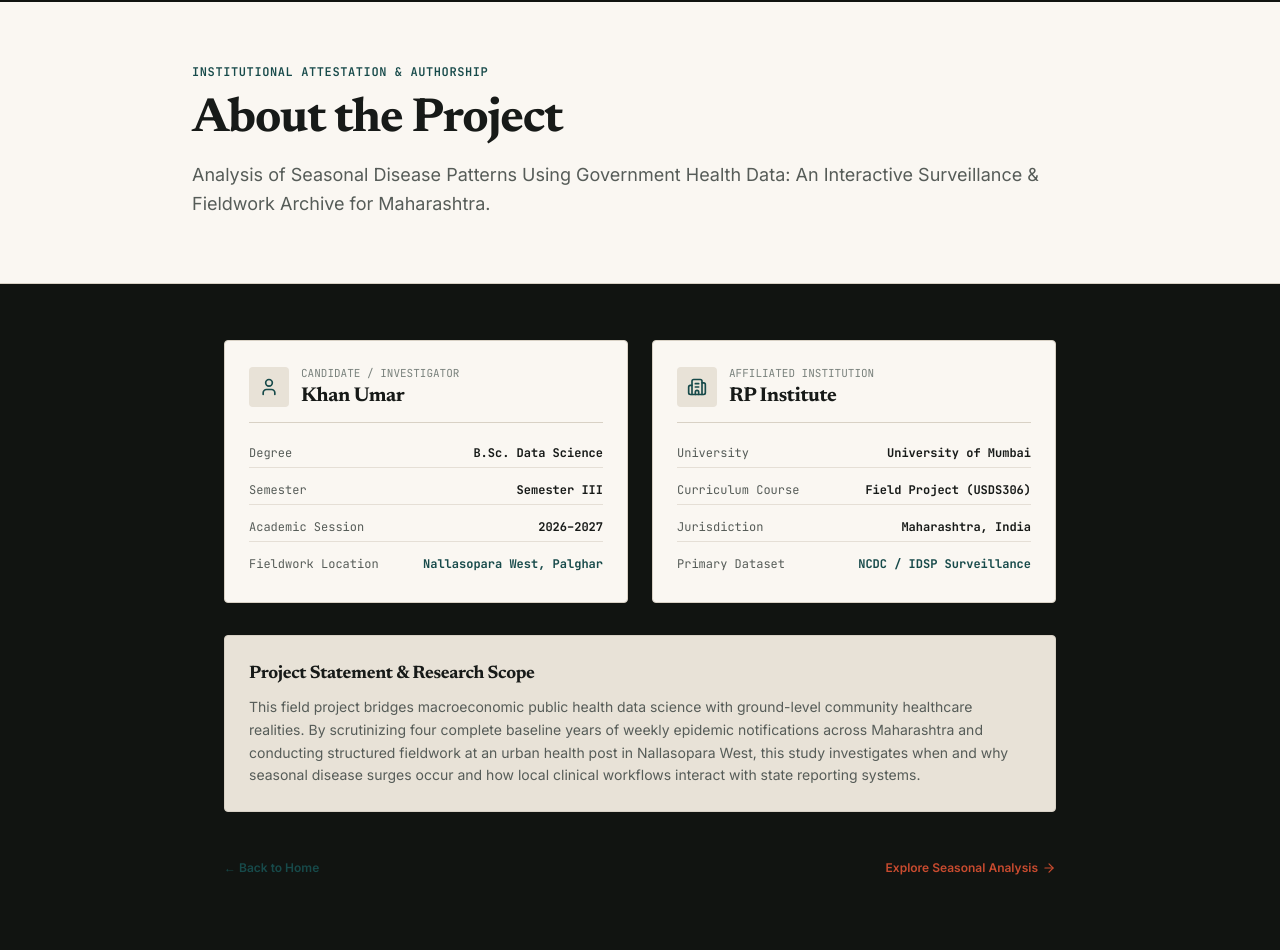
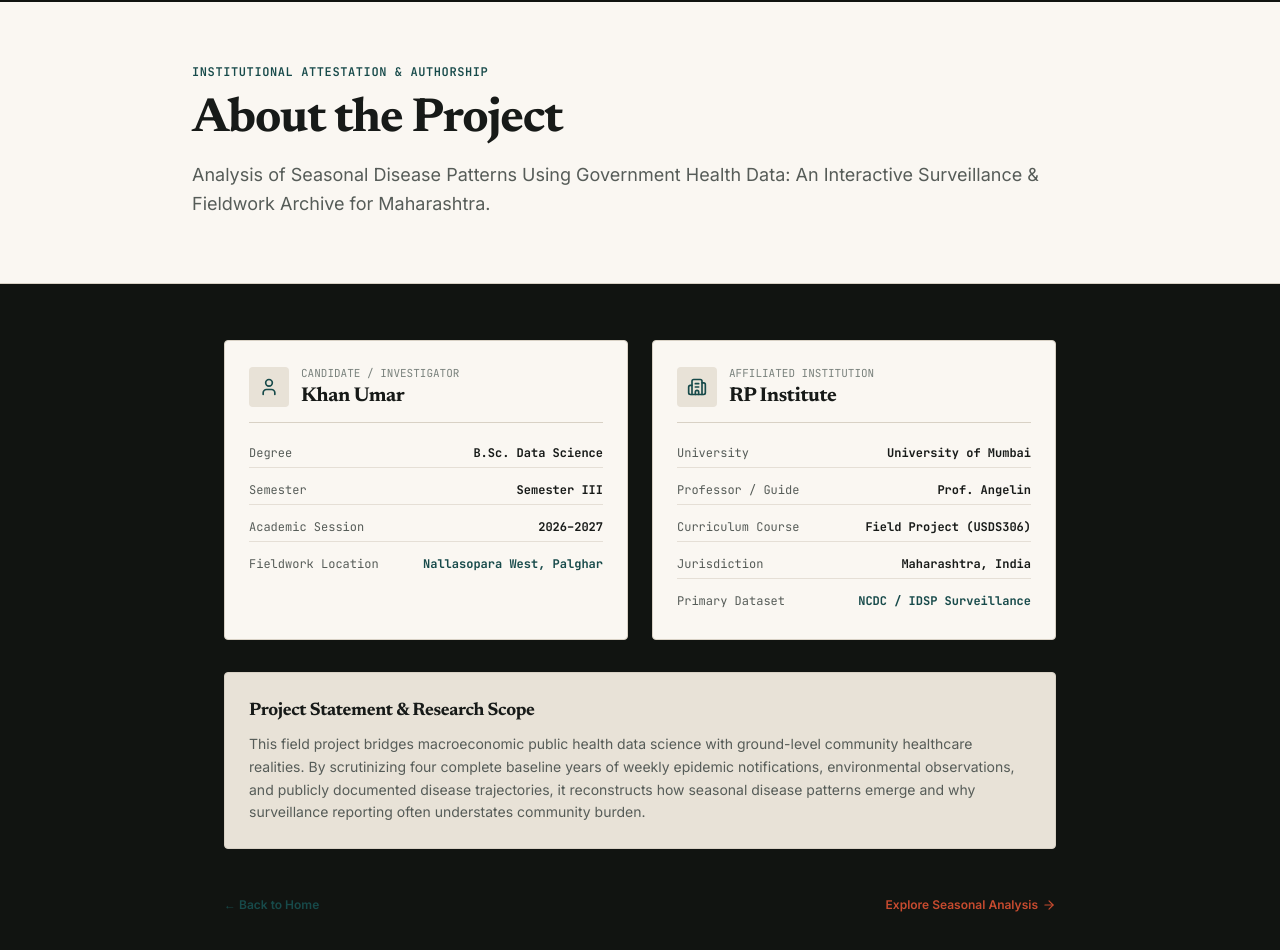
Before and after one commit to RizzyCoder19/Field-Project, a Next.js app in the folder website/: page /about in a window 1280 px wide. Shown: the top 950 px of the page. Built offline with nearby package versions, Linux system fonts and the light colour scheme.

Commit message:
Add the academic guide/professor name to the website About page metadata and institutional details.

```diff
--- a/website/src/app/about/page.tsx
+++ b/website/src/app/about/page.tsx
@@ -75,6 +75,10 @@ export default function AboutPage() {
                 <span className="font-bold text-[#171A18]">University of Mumbai</span>
               </div>
               <div className="flex justify-between py-1.5">
+                <span>Professor / Guide</span>
+                <span className="font-bold text-[#171A18]">Prof. Angelin</span>
+              </div>
+              <div className="flex justify-between py-1.5">
                 <span>Curriculum Course</span>
                 <span className="font-bold text-[#171A18]">Field Project (USDS306)</span>
               </div>
@@ -96,7 +100,7 @@ export default function AboutPage() {
             Project Statement & Research Scope
           </h4>
           <p className="text-xs sm:text-sm text-[#565C58] leading-relaxed">
-            This field project bridges macroeconomic public health data science with ground-level community healthcare realities. By scrutinizing four complete baseline years of weekly epidemic notifications across Maharashtra and conducting structured fieldwork at an urban health post in Nallasopara West, this study investigates when and why seasonal disease surges occur and how local clinical workflows interact with state reporting systems.
+            This field project bridges macroeconomic public health data science with ground-level community healthcare realities. By scrutinizing four complete baseline years of weekly epidemic notifications, environmental observations, and publicly documented disease trajectories, it reconstructs how seasonal disease patterns emerge and why surveillance reporting often understates community burden.
           </p>
         </div>
 
```
